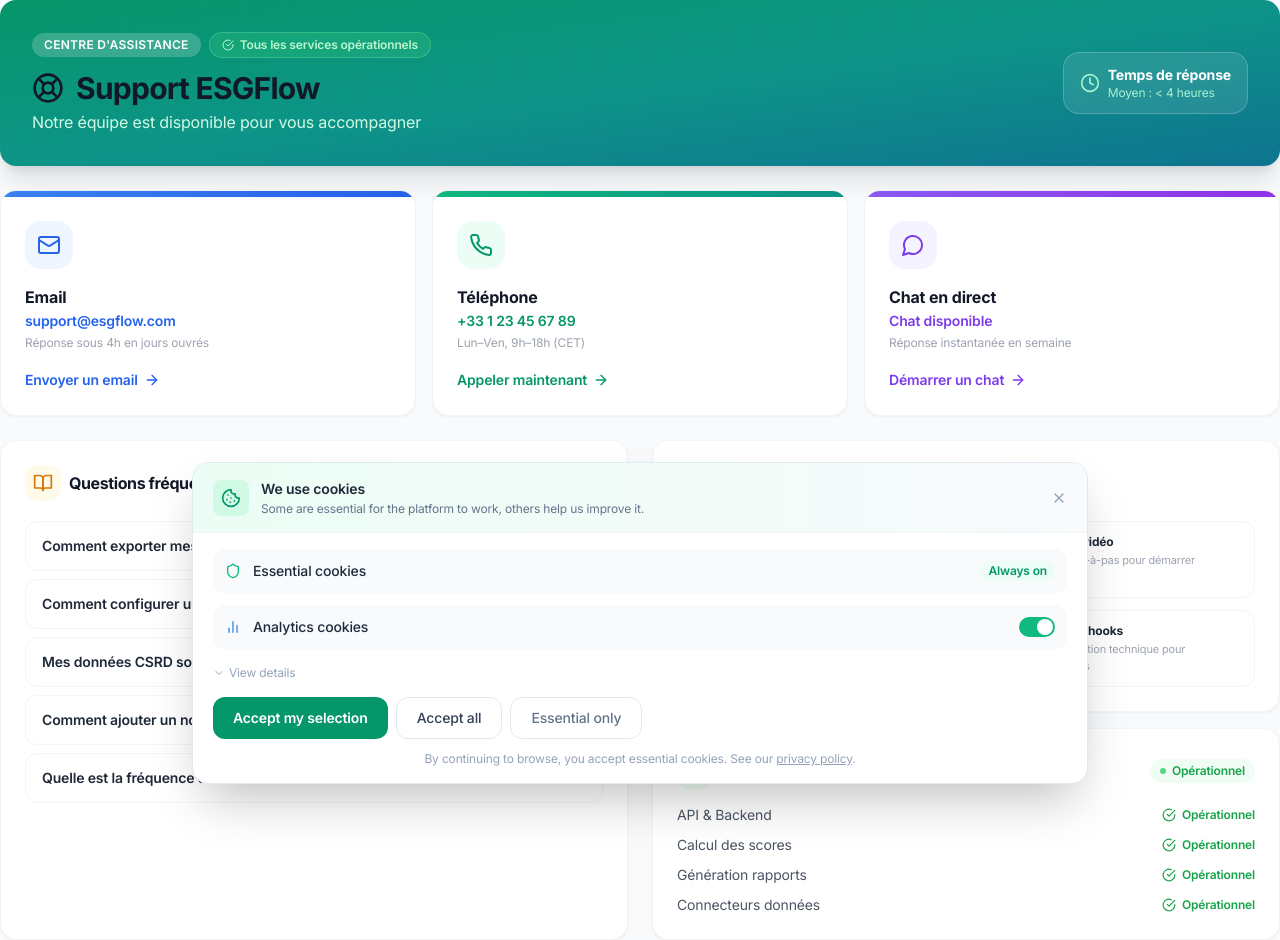
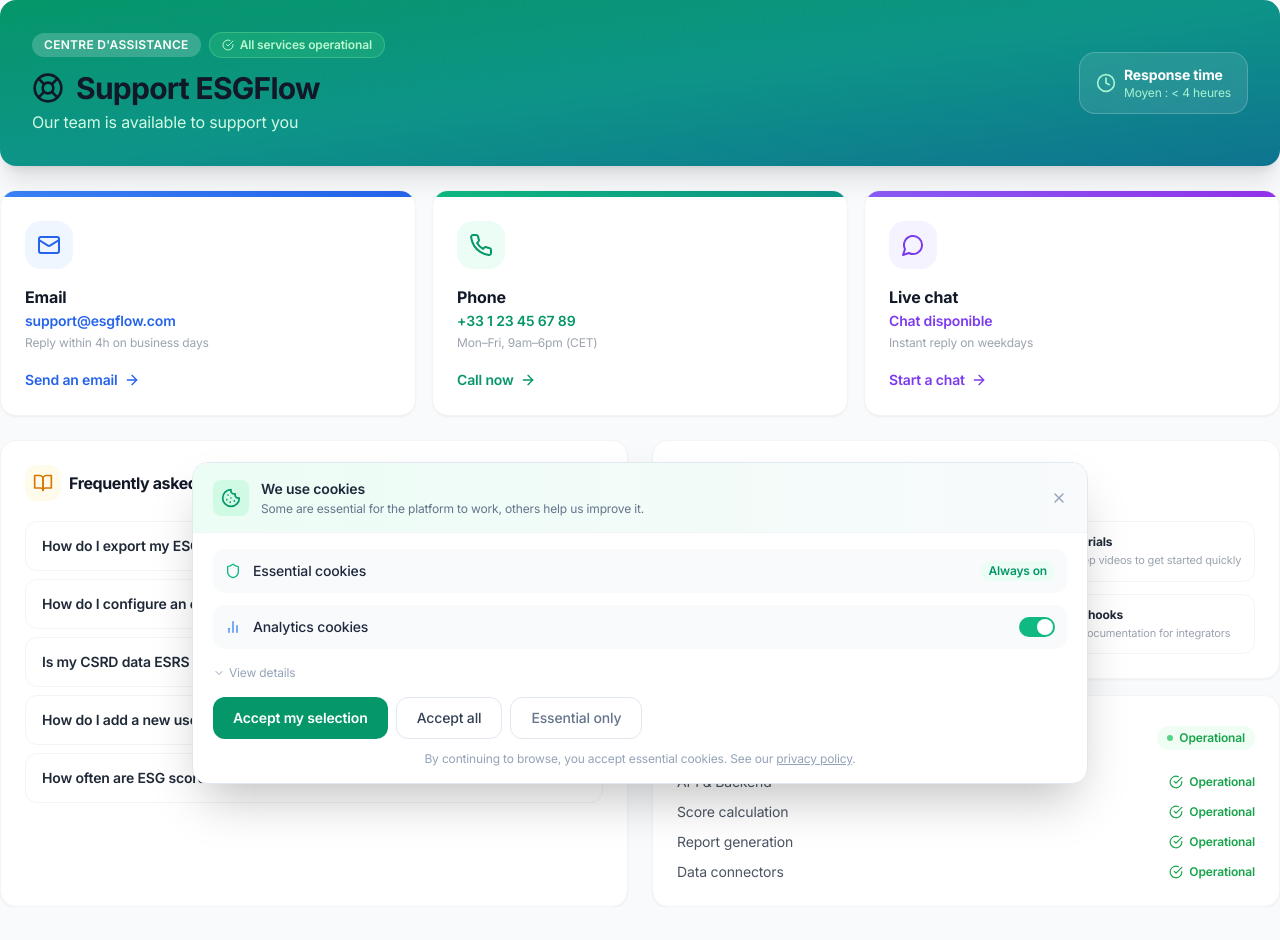
Before and after one commit to cisseniang564/Plateforme-ESG, a React (Vite) app in the folder frontend/: page /support in a window 1280 px wide. After the commit the page ends 907 px from the top, so only its background shows below. Built offline with nearby package versions, Linux system fonts and the light colour scheme; no server answers.

Commit message:
i18n(support): fully translate Support page (FAQ, resources, contacts, status)

```diff
--- a/frontend/src/pages/Support/Support.tsx
+++ b/frontend/src/pages/Support/Support.tsx
@@ -8,32 +8,32 @@ import {
 
 const FAQ = [
   {
-    q: 'Comment exporter mes rapports ESG en PDF ?',
-    a: "Rendez-vous dans Rapports → Tableau de bord, sélectionnez votre rapport généré et cliquez sur « Télécharger ». Vous pouvez choisir le format PDF, Excel ou Word avant de générer.",
+    q: '',
+    a: '',
   },
   {
-    q: 'Comment configurer un connecteur de données externe ?',
-    a: "Allez dans Données → Connecteurs, cliquez sur « Ajouter un connecteur » et sélectionnez votre source (SAP, Salesforce, Google Sheets…). Suivez le guide de configuration pas-à-pas.",
+    q: '',
+    a: '',
   },
   {
-    q: 'Mes données CSRD sont-elles conformes ESRS ?',
-    a: "Oui — ESGFlow implémente les normes ESRS E1-E5, S1-S4 et G1. Consultez la page Conformité pour voir votre score de conformité par référentiel.",
+    q: '',
+    a: '',
   },
   {
-    q: 'Comment ajouter un nouvel utilisateur à mon espace ?',
-    a: "Dans Paramètres → Utilisateurs, cliquez sur « Nouvel utilisateur », renseignez l'email et choisissez le rôle. L'invitation est envoyée automatiquement par email.",
+    q: '',
+    a: '',
   },
   {
-    q: 'Quelle est la fréquence de calcul des scores ESG ?',
-    a: "Les scores sont recalculés en temps réel à chaque nouvelle saisie ou import de données. Vous pouvez aussi déclencher un recalcul manuel depuis Scores → Calcul.",
+    q: '',
+    a: '',
   },
 ];
 
 const RESOURCES = [
-  { icon: BookOpen, title: 'Documentation complète', desc: 'Guides détaillés pour chaque fonctionnalité', color: 'bg-blue-50 text-blue-600', link: '#' },
-  { icon: Video, title: 'Tutoriels vidéo', desc: 'Vidéos pas-à-pas pour démarrer rapidement', color: 'bg-purple-50 text-purple-600', link: '#' },
-  { icon: FileText, title: 'Notes de version', desc: 'Nouveautés et corrections de bugs', color: 'bg-green-50 text-green-600', link: '#' },
-  { icon: Zap, title: 'API & Webhooks', desc: 'Documentation technique pour intégrateurs', color: 'bg-orange-50 text-orange-600', link: '#' },
+  { icon: BookOpen, title: '', desc: '', color: 'bg-blue-50 text-blue-600', link: '#' },
+  { icon: Video, title: '', desc: '', color: 'bg-purple-50 text-purple-600', link: '#' },
+  { icon: FileText, title: '', desc: '', color: 'bg-green-50 text-green-600', link: '#' },
+  { icon: Zap, title: '', desc: '', color: 'bg-orange-50 text-orange-600', link: '#' },
 ];
 
 export default function Support() {
@@ -54,19 +54,19 @@ export default function Support() {
               </span>
               <span className="flex items-center gap-1.5 px-3 py-1 bg-green-400/20 border border-green-300/30 rounded-full text-xs font-semibold text-green-200">
                 <CheckCircle className="h-3 w-3" />
-                Tous les services opérationnels
+                {t('support.allOperational')}
               </span>
             </div>
             <h1 className="text-3xl font-bold mb-1 flex items-center gap-3">
               <LifeBuoy className="h-8 w-8" />
               Support ESGFlow
             </h1>
-            <p className="text-emerald-100">Notre équipe est disponible pour vous accompagner</p>
+            <p className="text-emerald-100">{t('support.teamAvailable')}</p>
           </div>
           <div className="flex items-center gap-2 px-4 py-3 bg-white/10 backdrop-blur-sm rounded-2xl border border-white/20">
             <Clock className="h-5 w-5 text-emerald-200" />
             <div>
-              <p className="text-sm font-bold">Temps de réponse</p>
+              <p className="text-sm font-bold">{t('support.responseTime')}</p>
               <p className="text-xs text-emerald-200">Moyen : &lt; 4 heures</p>
             </div>
           </div>
@@ -78,10 +78,10 @@ export default function Support() {
         {[
           {
             icon: Mail,
-            title: 'Email',
+            title: t('support.cEmailTitle'),
             value: 'support@esgflow.com',
-            sub: 'Réponse sous 4h en jours ouvrés',
-            action: 'Envoyer un email',
+            sub: t('support.cEmailSub'),
+            action: t('support.cEmailAction'),
             href: 'mailto:support@esgflow.com',
             color: 'from-blue-500 to-blue-600',
             bg: 'bg-blue-50',
@@ -89,10 +89,10 @@ export default function Support() {
           },
           {
             icon: Phone,
-            title: 'Téléphone',
+            title: t('support.cPhoneTitle'),
             value: '+33 1 23 45 67 89',
-            sub: 'Lun–Ven, 9h–18h (CET)',
-            action: 'Appeler maintenant',
+            sub: t('support.cPhoneSub'),
+            action: t('support.cPhoneAction'),
             href: 'tel:+33123456789',
             color: 'from-emerald-500 to-teal-600',
             bg: 'bg-emerald-50',
@@ -100,10 +100,10 @@ export default function Support() {
           },
           {
             icon: MessageCircle,
-            title: 'Chat en direct',
+            title: t('support.cChatTitle'),
             value: 'Chat disponible',
-            sub: 'Réponse instantanée en semaine',
-            action: 'Démarrer un chat',
+            sub: t('support.cChatSub'),
+            action: t('support.cChatAction'),
             href: '#',
             color: 'from-violet-500 to-purple-600',
             bg: 'bg-violet-50',
@@ -142,16 +142,16 @@ export default function Support() {
             <div className="p-2 bg-amber-50 rounded-xl">
               <BookOpen className="h-5 w-5 text-amber-600" />
             </div>
-            <h2 className="text-base font-bold text-gray-900">Questions fréquentes</h2>
+            <h2 className="text-base font-bold text-gray-900">{t('support.faqTitle')}</h2>
           </div>
           <div className="space-y-2">
-            {FAQ.map((item, i) => (
+            {FAQ.map((_item, i) => (
               <div key={i} className="border border-gray-100 rounded-xl overflow-hidden">
                 <button
                   onClick={() => setOpenFaq(openFaq === i ? null : i)}
                   className="w-full flex items-center justify-between gap-3 px-4 py-3.5 text-left hover:bg-gray-50 transition-colors"
                 >
-                  <span className="text-sm font-semibold text-gray-800">{item.q}</span>
+                  <span className="text-sm font-semibold text-gray-800">{t(`support.faqs.${i}.q`)}</span>
                   {openFaq === i
                     ? <ChevronUp className="h-4 w-4 text-gray-400 flex-shrink-0" />
                     : <ChevronDown className="h-4 w-4 text-gray-400 flex-shrink-0" />
@@ -159,7 +159,7 @@ export default function Support() {
                 </button>
                 {openFaq === i && (
                   <div className="px-4 pb-4 pt-0">
-                    <p className="text-sm text-gray-600 leading-relaxed">{item.a}</p>
+                    <p className="text-sm text-gray-600 leading-relaxed">{t(`support.faqs.${i}.a`)}</p>
                   </div>
                 )}
               </div>
@@ -178,11 +178,11 @@ export default function Support() {
               <h2 className="text-base font-bold text-gray-900">Ressources</h2>
             </div>
             <div className="grid grid-cols-2 gap-3">
-              {RESOURCES.map(r => {
+              {RESOURCES.map((r, i) => {
                 const Icon = r.icon;
                 return (
                   <a
-                    key={r.title}
+                    key={t(`support.resources.${i}.title`)}
                     href={r.link}
                     className="flex items-start gap-3 p-3 rounded-xl border border-gray-100 hover:border-gray-200 hover:shadow-sm transition-all group"
                   >
@@ -190,8 +190,8 @@ export default function Support() {
                       <Icon className="h-4 w-4" />
                     </div>
                     <div className="min-w-0">
-                      <p className="text-xs font-bold text-gray-800 group-hover:text-gray-900">{r.title}</p>
-                      <p className="text-[11px] text-gray-400 mt-0.5 line-clamp-2">{r.desc}</p>
+                      <p className="text-xs font-bold text-gray-800 group-hover:text-gray-900">{t(`support.resources.${i}.title`)}</p>
+                      <p className="text-[11px] text-gray-400 mt-0.5 line-clamp-2">{t(`support.resources.${i}.desc`)}</p>
                     </div>
                   </a>
                 );
@@ -210,21 +210,21 @@ export default function Support() {
               </div>
               <span className="flex items-center gap-1.5 text-xs font-semibold text-green-600 bg-green-50 px-2.5 py-1 rounded-full">
                 <span className="w-1.5 h-1.5 bg-green-500 rounded-full animate-pulse" />
-                Opérationnel
+                {t('support.operational')}
               </span>
             </div>
             <div className="space-y-2.5">
               {[
-                { name: 'API & Backend',       status: 'ok' },
-                { name: 'Calcul des scores',   status: 'ok' },
-                { name: 'Génération rapports', status: 'ok' },
-                { name: 'Connecteurs données', status: 'ok' },
+                { name: t('support.status.0'),       status: 'ok' },
+                { name: t('support.status.1'),   status: 'ok' },
+                { name: t('support.status.3'), status: 'ok' },
+                { name: t('support.status.2'), status: 'ok' },
               ].map(s => (
                 <div key={s.name} className="flex items-center justify-between">
                   <span className="text-sm text-gray-600">{s.name}</span>
                   <span className="flex items-center gap-1.5 text-xs font-semibold text-green-600">
                     <CheckCircle className="h-3.5 w-3.5" />
-                    Opérationnel
+                    {t('support.operational')}
                   </span>
                 </div>
               ))}
```
Also changed, not shown: frontend/src/i18n/locales/en.json, frontend/src/i18n/locales/fr.json.
